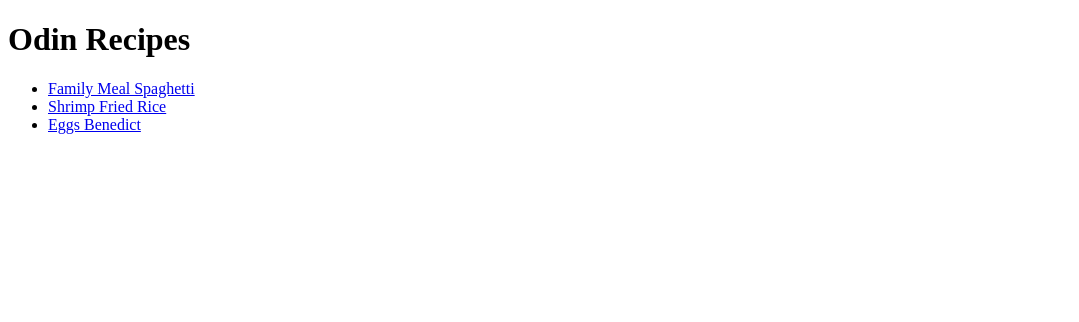
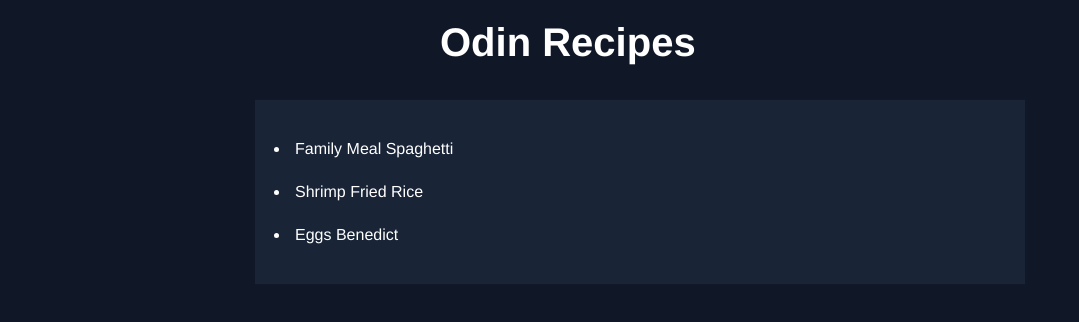
Before and after one commit to vince2td/odin-recipes, a plain HTML site: page index.html in a window 1280 px wide. Shown: the whole page, without its empty margins (0-1079 px from the left). Drawn offline with Linux system fonts and the light colour scheme.

Commit message:
Add styling to index.html

```diff
--- a/index.html
+++ b/index.html
@@ -1,14 +1,17 @@
 <!DOCTYPE html>
 <html lang="en">
+
 <head>
     <meta charset="UTF-8">
     <meta name="viewport" content="width=device-width, initial-scale=1.0">
     <title>Odin Recipes</title>
     <link rel="stylesheet" href="style.css">
 </head>
+
 <body>
-
-    <h1>Odin Recipes</h1>
+    <div >
+        <h1 class="title">Odin Recipes</h1>
+    </div>
 
     <ul>
         <li><a href="./recipes/family_meal.html">Family Meal Spaghetti</a></li>
@@ -17,4 +20,5 @@
     </ul>
 
 </body>
+
 </html>
--- a/style.css
+++ b/style.css
@@ -0,0 +1,40 @@
+* {
+    padding: 0;
+    margin: 0;
+}
+
+
+body {
+    background-color: #101828;
+    color: #ffffff;
+    font-size: 16px;
+    font-family: Helvetica, Arial, sans-serif;
+    box-sizing: border-box;
+    width: 800px;
+    margin: auto;
+}
+
+
+.title {
+    font-size: 40px;
+    font-weight: bold;
+    padding: 20px;
+    width: 400px;
+    margin: auto;
+}
+
+ul {
+    padding: 20px;
+    margin: 15px;
+    background-color: #192437;
+}
+
+li {
+    padding: 5px;
+    margin: 15px;
+}
+
+li a {
+    text-decoration: none;
+    color: #ffffff;
+}
```
